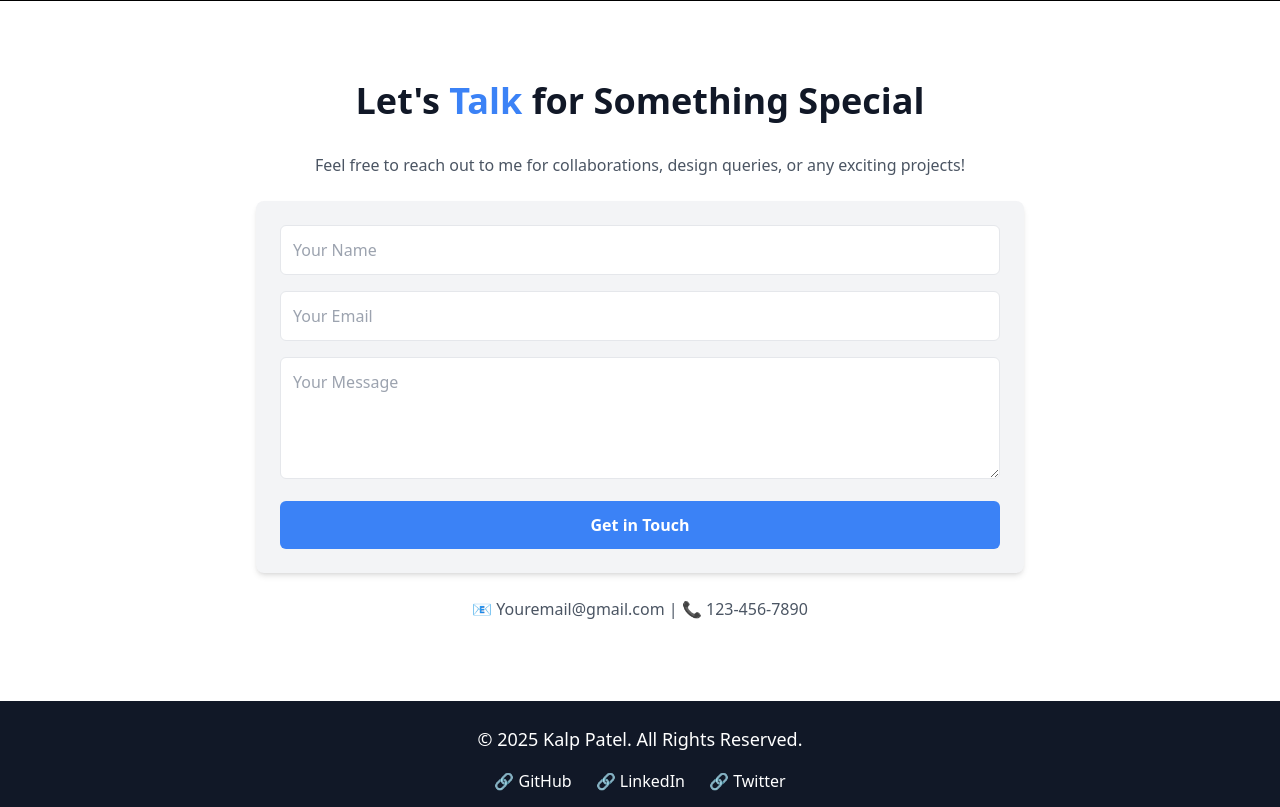
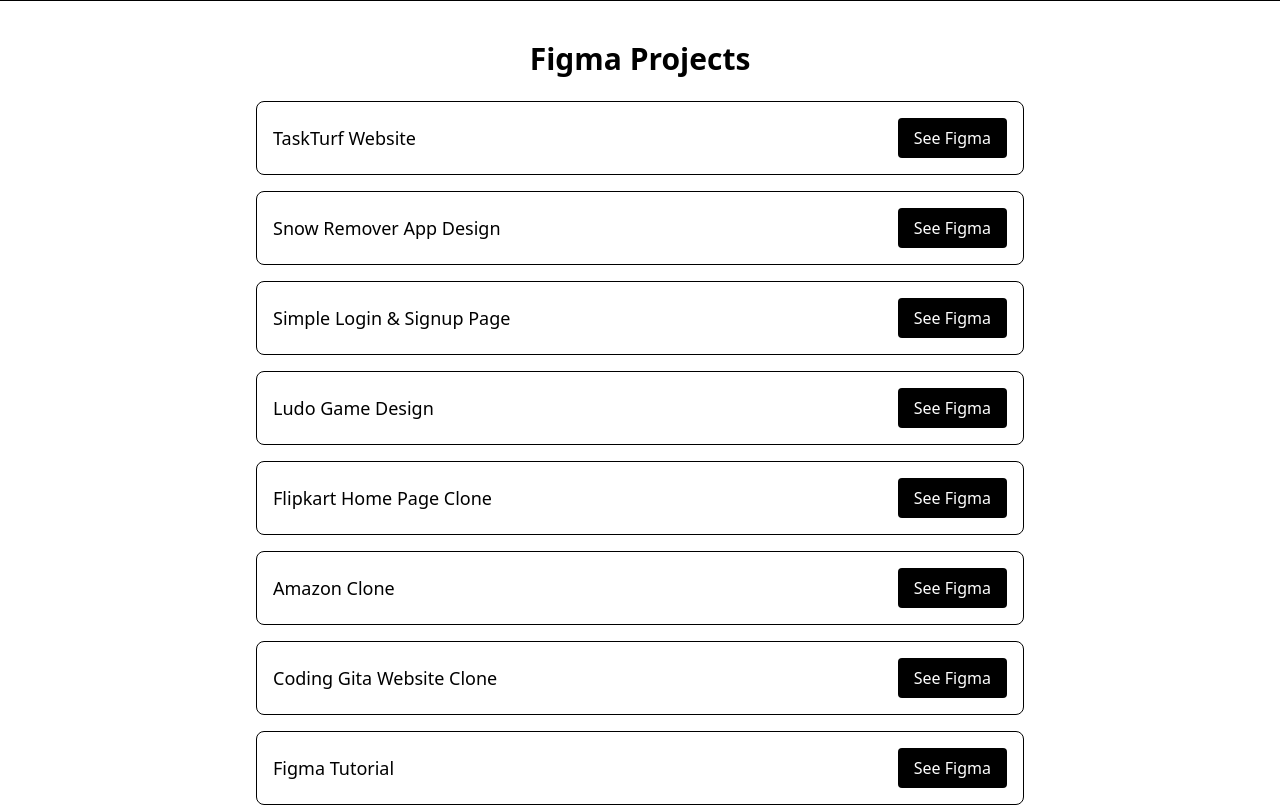
Before and after one commit to kalp-cg/portfolio, a React (Vite) app: page / in a window 1280 px wide. Shown: the part 4620-5427 px from the top of the page. Built offline with nearby package versions, Linux system fonts and the light colour scheme.

Commit message:
add figma projects

```diff
--- a/src/App.jsx
+++ b/src/App.jsx
@@ -2,12 +2,13 @@
 import Navbar from "./components/Navbar";
 import Hero from "./components/Hero";
 import About from "./components/About";
-import Experience from "./components/Experience";
+
 import Projects from "./components/Projects";
 
 import Contact from "./components/Contact";
 import Footer from "./components/Footer";
 import Skills from "./components/Skills";
+import FigmaProjects from "./components/FigmaProjects";
 
 const App = () => {
   return (
@@ -17,8 +18,8 @@
       <About />
       <Skills/>
       <Projects />
+      <FigmaProjects/>
 
-      <Contact />
       <Footer />
     </div>
   );
--- /dev/null
+++ b/src/components/FigmaProjects.jsx
@@ -0,0 +1,41 @@
+import React from "react";
+
+const FigmaProjects = () => {
+  const projects = [
+    { name: "TaskTurf Website", link: "https://www.figma.com/design/O6C4txrgb0K7uoY9dB4A2j/for-new-website?node-id=0-1&t=OXlgjbpZrGZunXhs-1" },
+    { name: "Snow Remover App Design", link: "https://www.figma.com/design/egha52vTStYzciRDsVdhzv/snow-removal-project?node-id=0-1&t=IM9mm6U7yfA6oZwx-1" },
+    { name: "Simple Login & Signup Page", link: "https://www.figma.com/design/ROOzR6BNOj6rkOFBR1q50R/Login-%26-SignUp-(Community)?node-id=0-1&t=oSR6cSBPOQDaN9tT-1" },
+    { name: "Ludo Game Design", link: "https://www.figma.com/design/9rRph3ee88Dl0U4mGiQido/Untitled?node-id=0-1&t=cdH0fgHm1N28qQsQ-1" },
+    { name: "Flipkart Home Page Clone", link: "https://www.figma.com/design/w3kn27mpfZmGt9C63Tqm7O/flipkart-exam-clone?node-id=0-1&t=SOA4wOsdrpBcgQLZ-1" },
+    { name: "Amazon Clone", link: "https://www.figma.com/design/oySNJWAJTzJrDCVrENwxTY/Untitled?node-id=0-1&t=xe4SxdtvyPBADPfB-1" },
+    { name: "Coding Gita Website Clone", link: "https://www.figma.com/design/WlGKiGQPUXvOHwlJKuCvnr/Untitled?node-id=0-1&t=db2KCw5Fbg06hyiX-1" },
+    { name: "Figma Tutorial", link: "https://www.figma.com/design/8Zo3UOWiRN57dsN0gFg4a7/ChaosHacks-2024%3A-Figma-Workshop-(Community)?node-id=42-8&t=Ib7DaaJgLnqyNxwx-1" },
+    { name: "Basic Chatting System", link: "https://www.figma.com/design/l2vmx2ZMt43b9dPML36D3G/Untitled?node-id=0-1&t=XFXNGoFvDE6wihR7-1" },
+  ];
+
+  return (
+    <div className="min-h-screen bg-white text-black flex flex-col items-center p-10">
+      <h1 className="text-3xl font-bold mb-6">Figma Projects</h1>
+      <div className="w-full max-w-3xl">
+        {projects.map((project, index) => (
+          <div
+            key={index}
+            className="p-4 border border-black rounded-lg mb-4 hover:bg-gray-100 transition flex justify-between items-center"
+          >
+            <span className="text-lg font-medium">{project.name}</span>
+            <a
+              href={project.link}
+              className="bg-black text-white px-4 py-2 rounded hover:bg-gray-800 transition"
+              target="_blank"
+              rel="noopener noreferrer"
+            >
+              See Figma
+            </a>
+          </div>
+        ))}
+      </div>
+    </div>
+  );
+};
+
+export default FigmaProjects;
```
